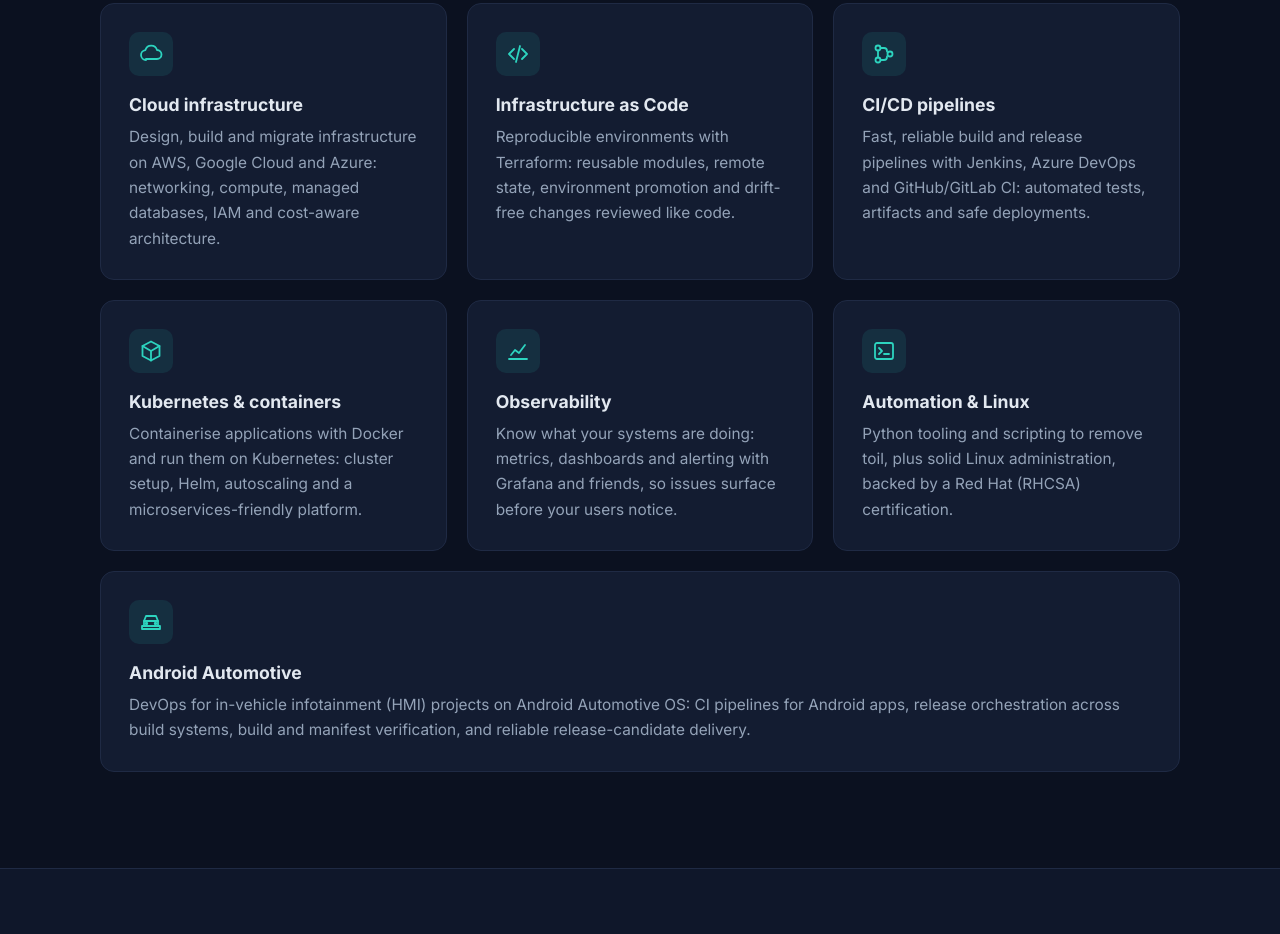
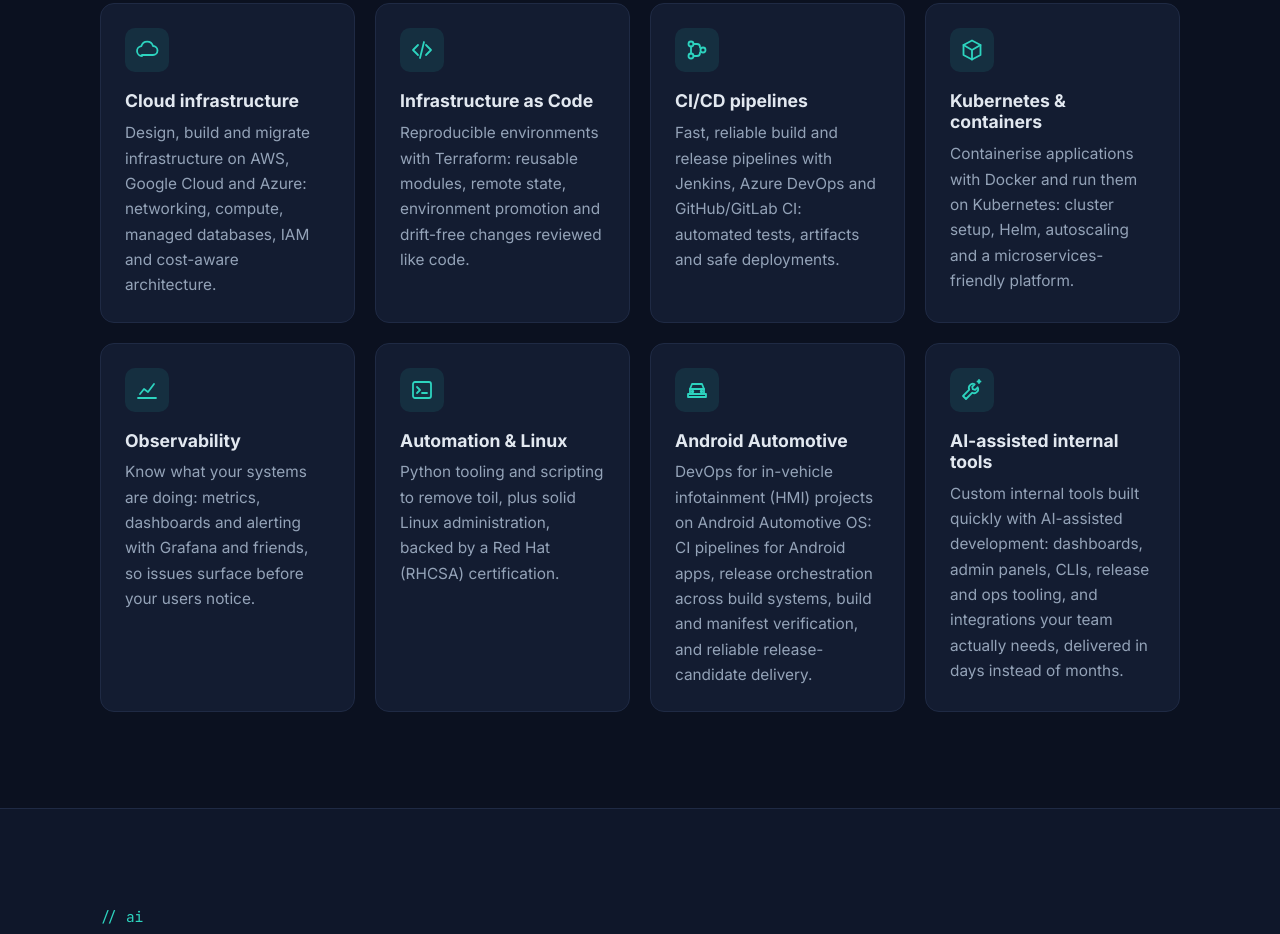
Before and after one commit to vladgb/website, a plain HTML site: page index.html in a window 1280 px wide. Shown: the part 1241-2175 px from the top of the page. Drawn offline with Linux system fonts and the light colour scheme.

Commit message:
Add AI-assisted internal tools service; 4-column services grid
Co-Authored-By: Claude Opus 5.5 <noreply@anthropic.com>

```diff
--- a/index.html
+++ b/index.html
@@ -89,7 +89,7 @@
         <p class="eyebrow">// services</p>
         <h2>What I can do for you</h2>
         <p class="section__lead">From a first Terraform module to a production Kubernetes platform, I cover the path from commit to running service.</p>
-        <div class="cards">
+        <div class="cards cards--4">
           <article class="card reveal">
             <div class="card__icon" aria-hidden="true">
               <svg viewBox="0 0 24 24"><path d="M7 18a5 5 0 0 1-.6-9.96A6 6 0 0 1 18 8a4.5 4.5 0 0 1 0 9H7Z"/></svg>
@@ -132,12 +132,19 @@
             <h3>Automation &amp; Linux</h3>
             <p>Python tooling and scripting to remove toil, plus solid Linux administration, backed by a Red Hat (RHCSA) certification.</p>
           </article>
-          <article class="card card--wide reveal">
+          <article class="card reveal">
             <div class="card__icon" aria-hidden="true">
               <svg viewBox="0 0 24 24"><path d="M5 16V11l2-5h10l2 5v5"/><path d="M3 16h18v3H3zM5 11h14"/><circle cx="7.5" cy="13.5" r=".8"/><circle cx="16.5" cy="13.5" r=".8"/></svg>
             </div>
             <h3>Android Automotive</h3>
             <p>DevOps for in-vehicle infotainment (HMI) projects on Android Automotive OS: CI pipelines for Android apps, release orchestration across build systems, build and manifest verification, and reliable release-candidate delivery.</p>
+          </article>
+          <article class="card reveal">
+            <div class="card__icon" aria-hidden="true">
+              <svg viewBox="0 0 24 24"><path d="M14.7 6.3a4 4 0 0 0-5.4 5.4L3 18l3 3 6.3-6.3a4 4 0 0 0 5.4-5.4l-2.5 2.5-2.4-.6-.6-2.4 2.5-2.5Z"/><path d="M19 2v3M17.5 3.5h3"/></svg>
+            </div>
+            <h3>AI-assisted internal tools</h3>
+            <p>Custom internal tools built quickly with AI-assisted development: dashboards, admin panels, CLIs, release and ops tooling, and integrations your team actually needs, delivered in days instead of months.</p>
           </article>
         </div>
       </div>
--- a/style.css
+++ b/style.css
@@ -245,4 +245,5 @@ p { margin: 0 0 1em; }
   .btn--lg { font-size: .95rem; padding: 14px 18px; }
 }
 .stack__group--wide { grid-column: 1 / -1; }
-.card--wide { grid-column: 1 / -1; }
+@media (min-width: 1100px) { .cards--4 { grid-template-columns: repeat(4, 1fr); } .cards--4 .card { padding: 24px; } }
+@media (min-width: 761px) and (max-width: 1099px) { .cards--4 { grid-template-columns: repeat(2, 1fr); } }
```
